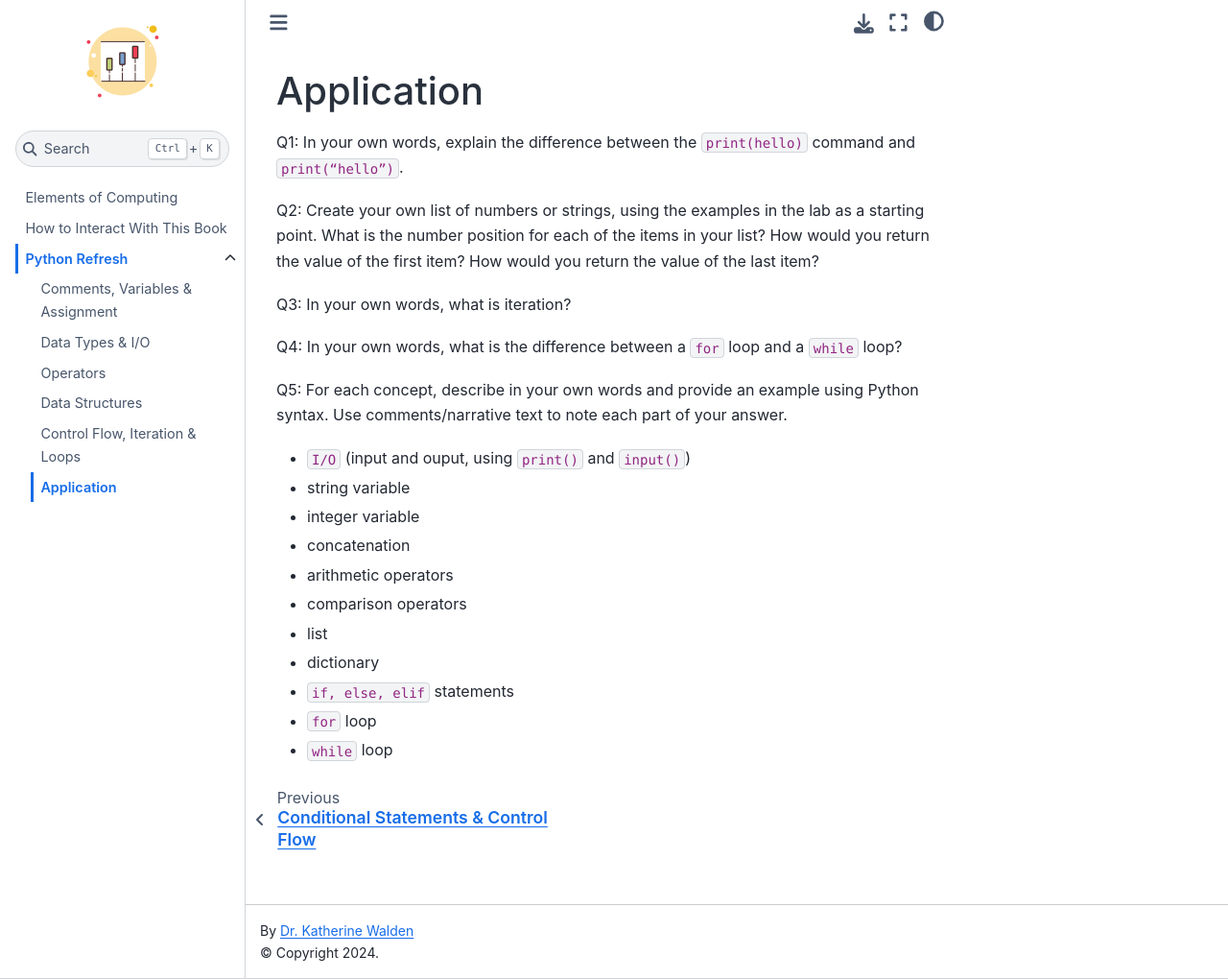
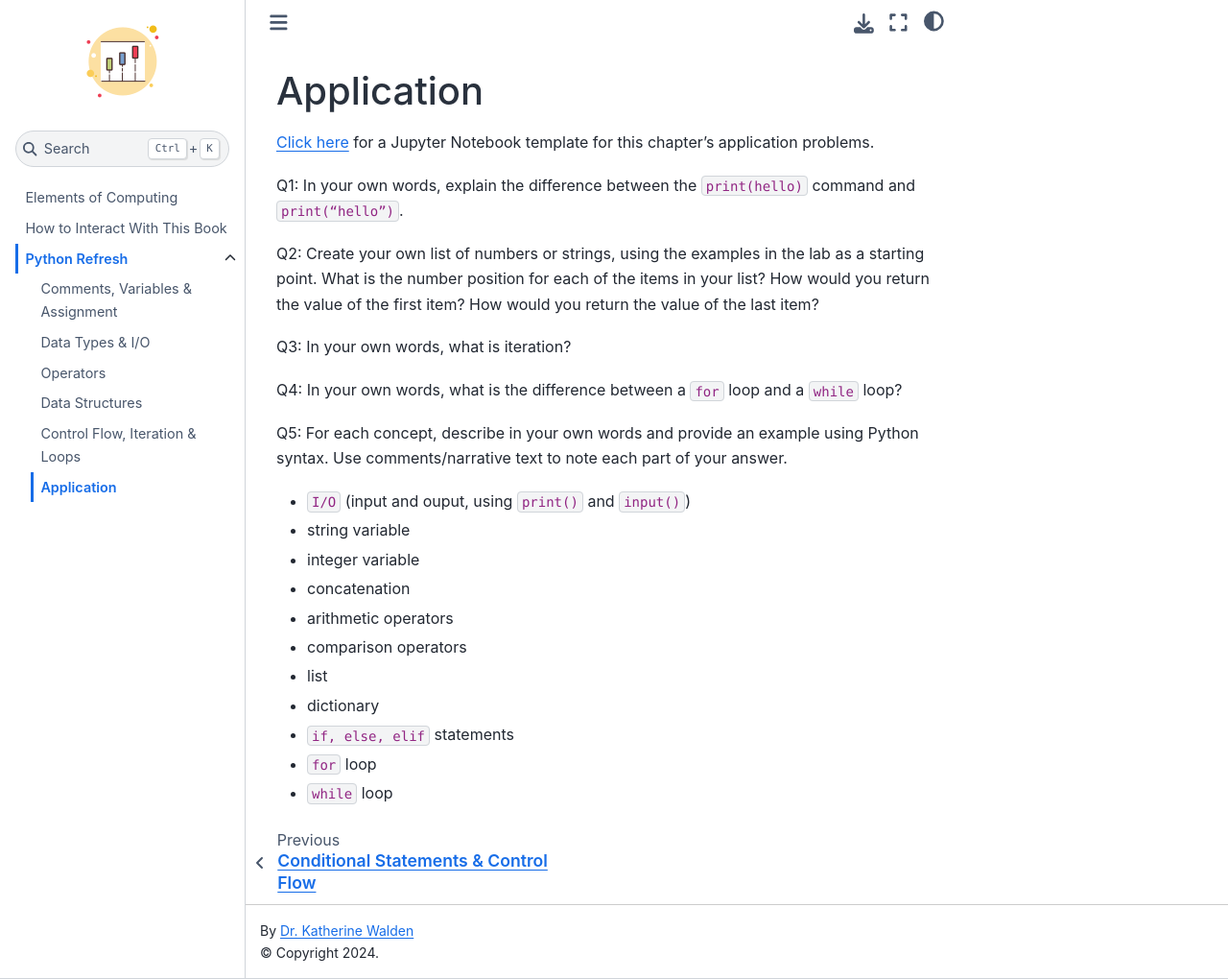
Before and after one commit to kwaldenphd/elements-of-computing, a Jupyter Book: the page built from book/01-Python-Refresh/06-application.md, in a window 1280 px wide and 1020 px high. Shown: the whole window at 96% size. Built offline with Jupyter Book 1.0.4 settings and Sphinx 7.4.7 and the Sphinx Book theme 1.1.4, drawn with Linux system fonts in a browser that asks for light colours; comment, search, counter and statistics services are not loaded.

Commit message:
Update chapter 1 application page

```diff
--- a/book/01-Python-Refresh/06-application.md
+++ b/book/01-Python-Refresh/06-application.md
@@ -1,4 +1,6 @@
 # Application
+
+[Click here](https://colab.research.google.com/drive/14Zpi8TabYz-AzqbJZkeK14lhD1i_spze?usp=sharing) for a Jupyter Notebook template for this chapter's application problems.
 
 Q1: In your own words, explain the difference between the `print(hello)` command and `print(“hello”)`.
 
```
